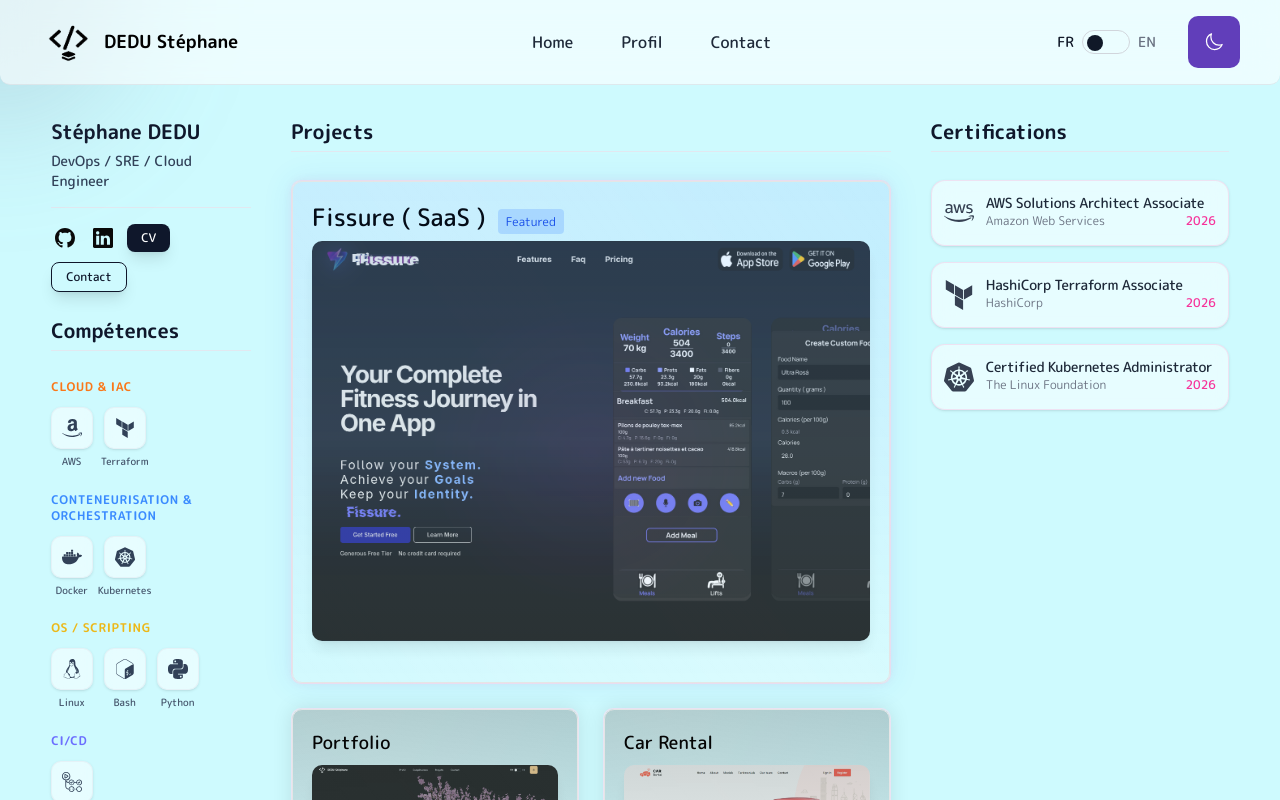
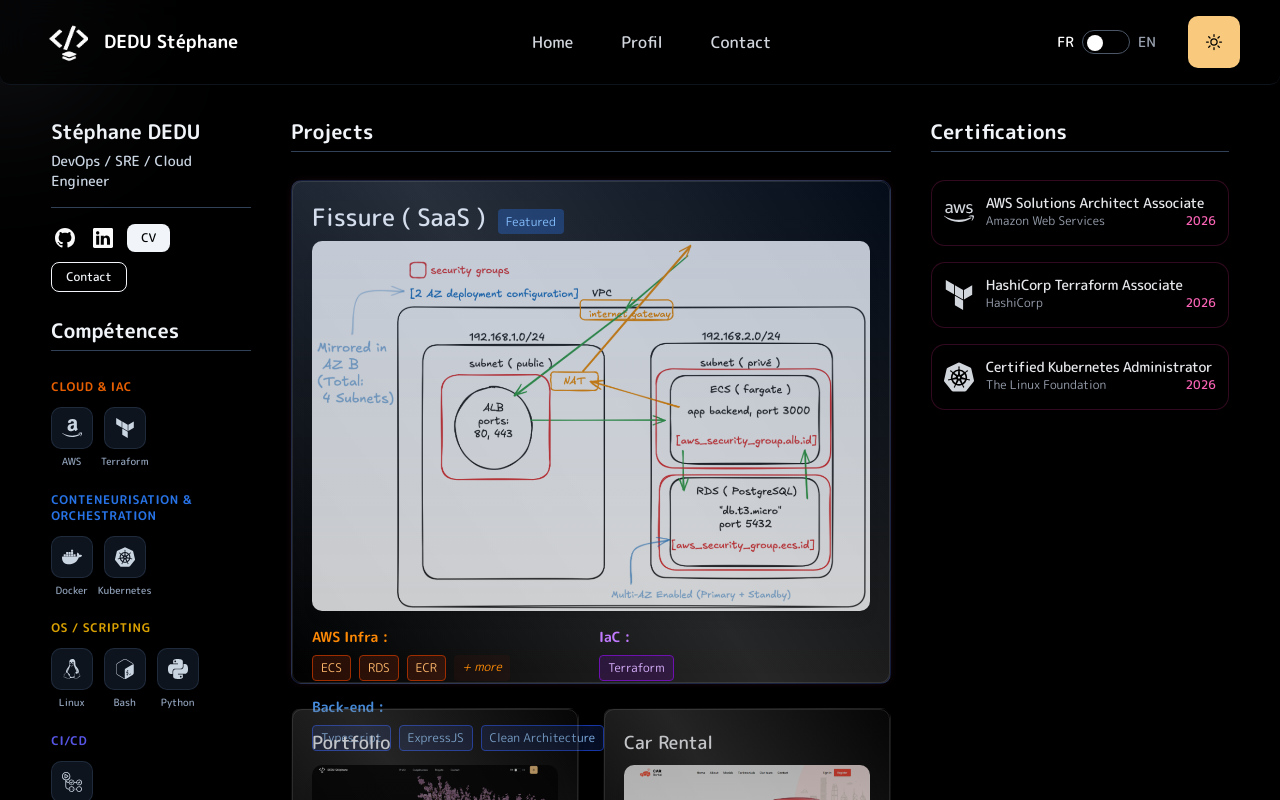
Before and after one commit to Pir4a/Portfolio-NextJS, a Next.js app: page / in a window 1280 px wide. Shown: the top 800 px of the page. Built offline with nearby package versions, Linux system fonts and the light colour scheme.

Commit message:
ui: improved layout and image with excalidraw draw

```diff
--- a/components/ProjectsCenter.tsx
+++ b/components/ProjectsCenter.tsx
@@ -90,9 +90,51 @@
                                     <img
                                         src={project.projectImg}
                                         alt={project.projectName}
-                                        className={`w-full rounded-lg shadow-lg object-cover opacity-80 group-hover:scale-[102%] transition-all duration-500 ${isFeatured ? "h-full min-h-[400px]" : "h-auto"
+                                        className={`w-full rounded-lg shadow-lg object-cover opacity-80 group-hover:scale-[102%] transition-all duration-500 ${isFeatured ? "h-[370px]" : "h-auto"
                                             }`}
                                     />
+                                    {isFeatured && (
+                                        <div className="grid grid-cols-1 md:grid-cols-2 gap-4 mt-4">
+                                            {/* AWS Infra */}
+                                            <div className="flex flex-col gap-2">
+                                                <span className="text-sm font-semibold text-orange-600 dark:text-orange-400">AWS Infra :</span>
+                                                <div className="flex flex-wrap gap-2">
+                                                    {["ECS", "RDS", "ECR"].map((tag) => (
+                                                        <span key={tag} className="text-xs px-2 py-1 rounded bg-orange-100 dark:bg-orange-900/30 text-orange-700 dark:text-orange-300 border border-orange-200 dark:border-orange-800">
+                                                            {tag}
+                                                        </span>
+                                                    ))}
+                                                    <span className="text-xs px-2 py-1 rounded bg-orange-50 dark:bg-orange-900/10 text-orange-600 dark:text-orange-400 italic">
+                                                        + more
+                                                    </span>
+                                                </div>
+                                            </div>
+
+                                            {/* IaC */}
+                                            <div className="flex flex-col gap-2">
+                                                <span className="text-sm font-semibold text-purple-600 dark:text-purple-400">IaC :</span>
+                                                <div className="flex flex-wrap gap-2">
+                                                    {["Terraform"].map((tag) => (
+                                                        <span key={tag} className="text-xs px-2 py-1 rounded bg-purple-100 dark:bg-purple-900/30 text-purple-700 dark:text-purple-300 border border-purple-200 dark:border-purple-800">
+                                                            {tag}
+                                                        </span>
+                                                    ))}
+                                                </div>
+                                            </div>
+
+                                            {/* Back-end */}
+                                            <div className="flex flex-col gap-2 md:col-span-2">
+                                                <span className="text-sm font-semibold text-blue-600 dark:text-blue-400">Back-end :</span>
+                                                <div className="flex flex-wrap gap-2">
+                                                    {["Typescript", "ExpressJS", "Clean Architecture"].map((tag) => (
+                                                        <span key={tag} className="text-xs px-2 py-1 rounded bg-blue-100 dark:bg-blue-900/30 text-blue-700 dark:text-blue-300 border border-blue-200 dark:border-blue-800">
+                                                            {tag}
+                                                        </span>
+                                                    ))}
+                                                </div>
+                                            </div>
+                                        </div>
+                                    )}
                                 </div>
                             </TiltShineCard>
                         </div>
--- a/components/providers.tsx
+++ b/components/providers.tsx
@@ -6,7 +6,7 @@
     <ThemeProvider
       attribute="class"
       enableSystem
-      defaultTheme="system"
+      defaultTheme="dark"
       disableTransitionOnChange
     >
       {children}
--- a/datas/projetsdatanew.json
+++ b/datas/projetsdatanew.json
@@ -17,7 +17,7 @@
   },
   {
     "projectName": "Fissure ( SaaS )",
-    "projectDescription": "Il s'agit de mon projet le plus abouti à ce jour. Application mobile ( SaaS ) pour atteindre ses objectifs fitness, du tracking des calories a celui de l'entrainement, le tout avec une implémentation de Gemini pour rendre les données plus facile a traquer. Développer avec React Native, ExpressJs, Turso ( SqLite ) et build avec Expo .",
+    "projectDescription": "Il s'agit de mon projet le plus abouti à ce jour. Application mobile ( SaaS ) pour atteindre ses objectifs fitness, du tracking des calories a celui de l'entrainement, le tout avec une implémentation de Gemini pour rendre les données plus facile a traquer. Développé avec React Native, ExpressJs, Turso ( SqLite ) et build avec Expo .",
     "projectDescriptionEN": "This is my most accomplished project to date. A mobile (SaaS) application to help users reach their fitness goals, from calorie tracking to workout tracking, all with a Gemini integration to make the data easier to manage. Developed with React Native, ExpressJs, Turso (SQLite), and built using Expo.",
     "technosImg": [
       "FaReact",
```
Also changed, not shown: public/static/fissure.png, public/static/fissure_backup.png (added).
